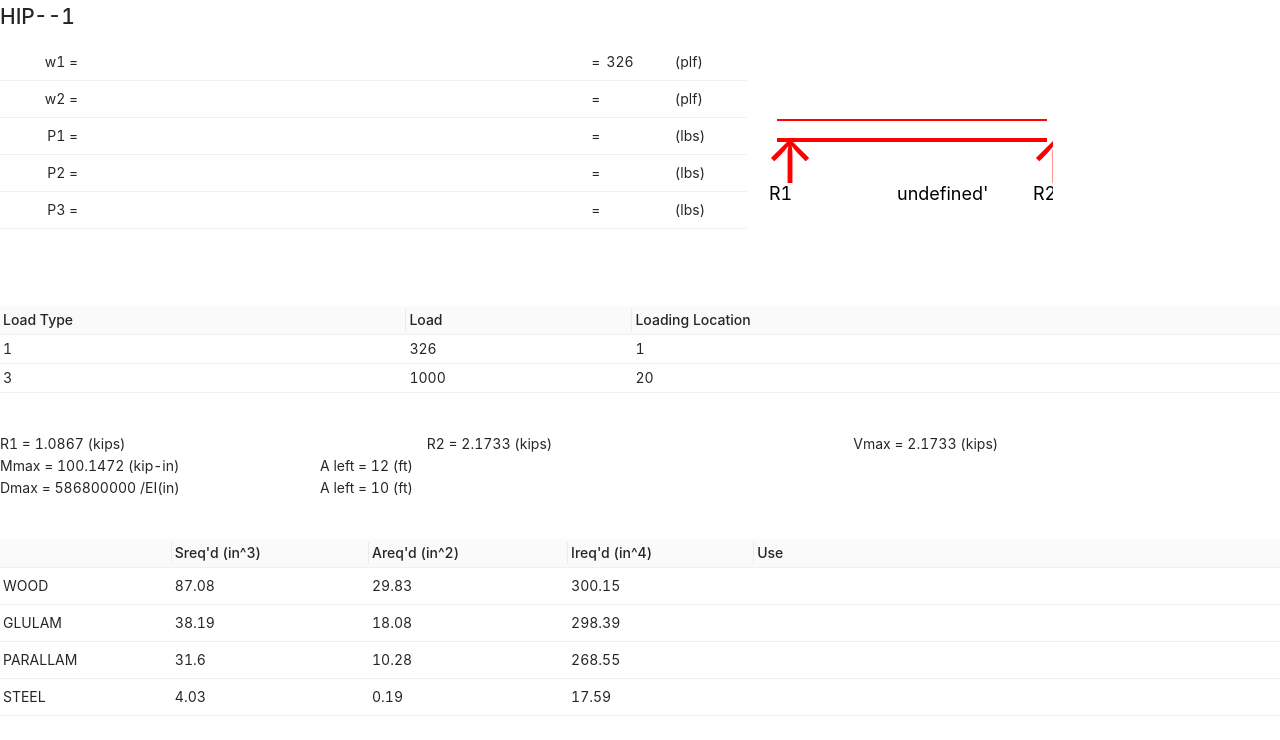
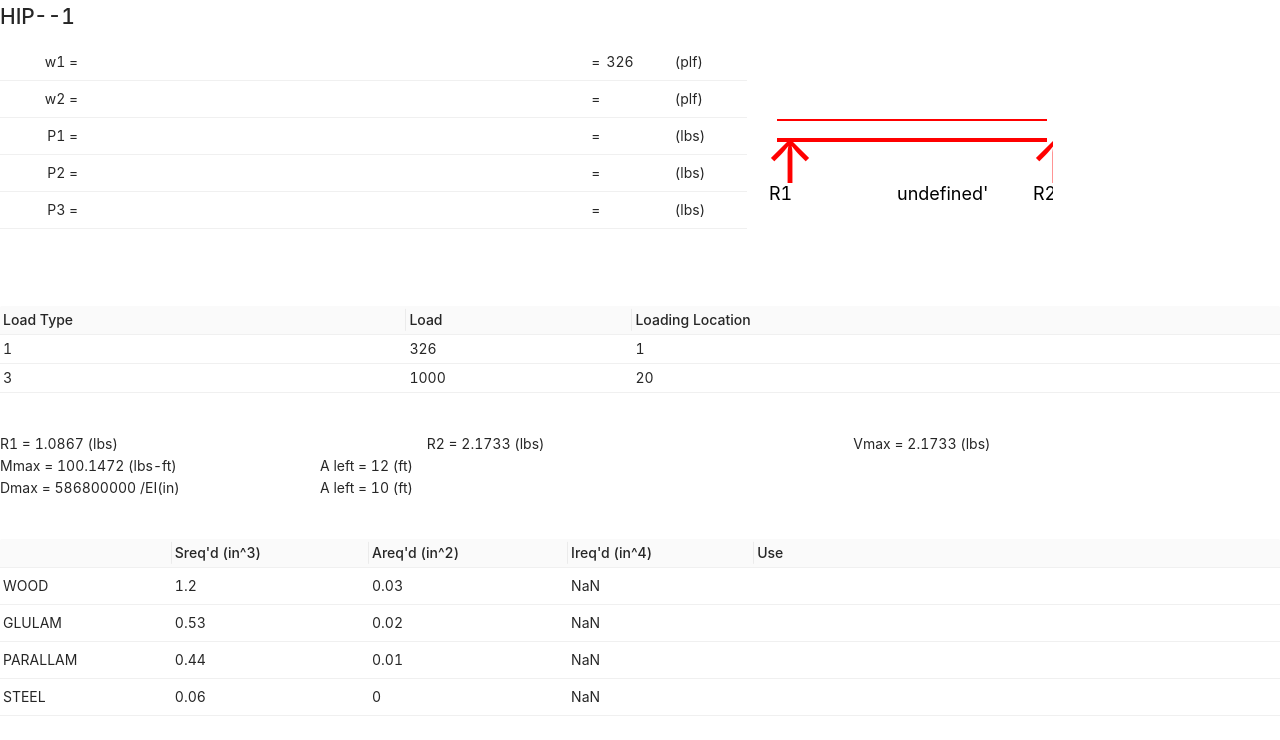
Before and after one commit to kenual/Beam-Selection, a React (Create React App) app: page / in a window 1280 px wide. Shown: the top 740 px of the page. Built offline with nearby package versions, Linux system fonts and the light colour scheme.

Commit message:
Add Srequired Arequired IRequired calculations

```diff
--- a/src/App.js
+++ b/src/App.js
@@ -4,9 +4,16 @@ import beamDiagram from "./beamDiagram";
 import "antd/dist/antd.css";
 import "./App.css";
 
+const round = (num, decimalPlaces = 0) => {
+  const p = Math.pow(10, decimalPlaces);
+  const m = num * p * (1 + Number.EPSILON);
+  return Math.round(m) / p;
+};
+
 const App = () => {
   const [showResult, setShowResult] = useState(false);
   const result = window.result;
+  const Vmax = Math.max(result.R1, result.R2);
 
   const inputTable = {
     dataSource: [
@@ -107,30 +114,36 @@ const App = () => {
     dataSource: [
       {
         name: "WOOD",
-        Srequired: 87.08,
-        Arequired: 29.83,
-        Irequired: 300.15,
+        Srequired: round((result.M.max * 12) / 1000, 2),
+        Arequired: round((1.5 * Vmax) / 95, 2),
+        Irequired: round((34560 * result.D.max) / (1700000 * result.L), 2),
         key: "0",
       },
       {
         name: "GLULAM",
-        Srequired: 38.19,
-        Arequired: 18.08,
-        Irequired: 298.39,
+        Srequired: round((result.M.max * 12) / (0.95 * 2400), 2),
+        Arequired: round((1.5 * Vmax) / (0.95 * 165), 2),
+        Irequired: round(
+          (34560 * result.D.max) / (0.95 * 1800000 * result.L),
+          2
+        ),
         key: "1",
       },
       {
         name: "PARALLAM",
-        Srequired: 31.6,
-        Arequired: 10.28,
-        Irequired: 268.55,
+        Srequired: round((result.M.max * 12) / (0.95 * 2900), 2),
+        Arequired: round((1.5 * Vmax) / (0.95 * 290), 2),
+        Irequired: round(
+          (34560 * result.D.max) / (0.95 * 2000000 * result.L),
+          2
+        ),
         key: "2",
       },
       {
         name: "STEEL",
-        Srequired: 4.03,
-        Arequired: 0.19,
-        Irequired: 17.59,
+        Srequired: round((result.M.max * 12) / 21600, 2),
+        Arequired: round((1.5 * Vmax) / (0.4 * 36000), 2),
+        Irequired: round((34560 * result.D.max) / (29000000 * result.L), 2),
         key: "3",
       },
     ],
@@ -202,12 +215,12 @@ const App = () => {
         columns={loadTable.columns}
       />
       <Row gutter={[0, 10]} style={{ marginTop: "40px" }}>
-        <Col span="8">R1 = {result.R1} (kips)</Col>
-        <Col span="8">R2 = {result.R2} (kips)</Col>
-        <Col span="8">Vmax = {Math.max(result.R1, result.R2)} (kips)</Col>
+        <Col span="8">R1 = {result.R1} (lbs)</Col>
+        <Col span="8">R2 = {result.R2} (lbs)</Col>
+        <Col span="8">Vmax = {Vmax} (lbs)</Col>
       </Row>
       <Row gutter={[0, 10]}>
-        <Col span="6">Mmax = {result.M.max} (kip-in)</Col>
+        <Col span="6">Mmax = {result.M.max} (lbs-ft)</Col>
         <Col span="6">A left = {result.M.aleft} (ft)</Col>
       </Row>
       <Row gutter={[0, 10]} style={{ marginBottom: "40px" }}>
```
